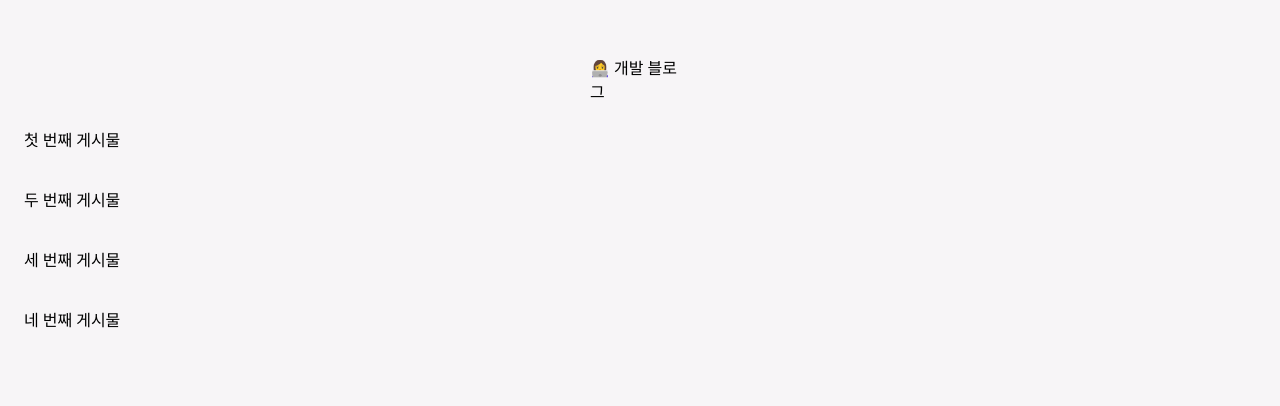
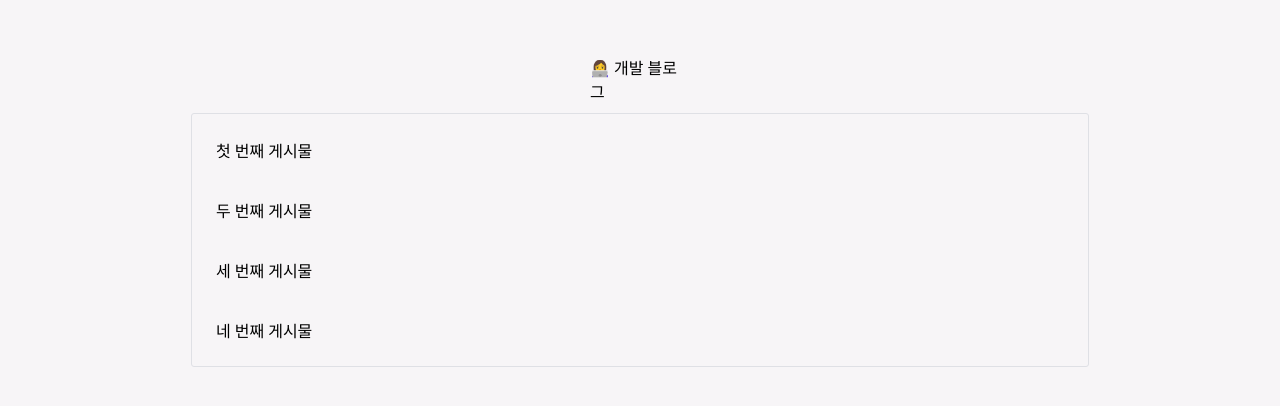
Before and after one commit to nueob/react-typescript-board, a React (Create React App) app: page / in a window 1280 px wide. Shown: the part 214-620 px from the top of the page. Built offline with nearby package versions, Linux system fonts and the light colour scheme.

Commit message:
Apply styled component on PostList.ts

```diff
--- a/src/components/PostList.tsx
+++ b/src/components/PostList.tsx
@@ -1,21 +1,20 @@
 import React from "react"
-import "../styles/PostList.css";
-
 import Post from "../interfaces/Post"
+import * as S from "../styles/PostList";
 
 const PostList = ({ posts }: any) => {
   return (
-    <div>
+    <S.PostList>
         {posts.map((post: Post) => (
-        <div
+          <S.Post
             key={post.id}
             id={post.id}
             className="usPost usBorder"
           >
             <span>{post.title}</span>
-        </div>
+          </S.Post>
         ))}
-    </div>
+    </S.PostList>
   )
 }
 
--- a/src/styles/PostList.css
+++ /dev/null
@@ -1,15 +0,0 @@
-.usPostList {
-    width: 70%;
-    margin: 0 auto;
-}
-
-.usPost {
-    display: flex;
-    margin: 12px;
-    padding: 12px;
-    font-family: 'SLEIGothicTTF';
-}
-
-.usPostTitle {
-    flex-basis: 35%;
-}
--- /dev/null
+++ b/src/styles/PostList.ts
@@ -0,0 +1,17 @@
+import styled from "styled-components";
+
+export const PostList = styled.div`
+    width: 70%;
+    margin: 0 auto;
+    border: 1px solid #dfe0e5;
+    border-radius: 3px;
+`
+export const Post = styled.div`
+    display: flex;
+    margin: 12px;
+    padding: 12px;
+    font-family: 'SLEIGothicTTF';
+    > span {
+        flex-basis: 35%;
+    }
+`
```
Lines whose indentation alone changed are shown as unchanged.
